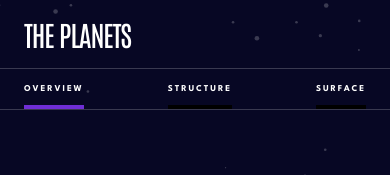
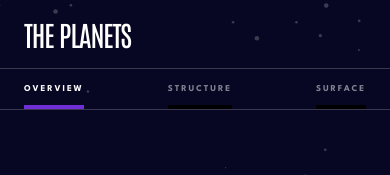
Before and after one commit to javar10/planets-fact-site-app, a React Native app: screen / in a window 390 px wide. Shown: the top 175 px of the page. Built offline with nearby package versions, Linux system fonts and the light colour scheme.

Commit message:
selected page ui

```diff
--- a/src/components/Button.js
+++ b/src/components/Button.js
@@ -22,11 +22,12 @@ export default Button
 const styleSheet = (screenSize, selectedPlanet) => StyleSheet.create({
   btnText: {
     ...textStyle[screenSize].H3,
-    color: colors.white,
+    color: `${colors.white}80`,
     borderBottomWidth: 4,
     paddingBottom: 12,
   },
   selectedText: {
     borderBottomColor: colors[selectedPlanet.name],
+    color: colors.white,
   }
 })
```
